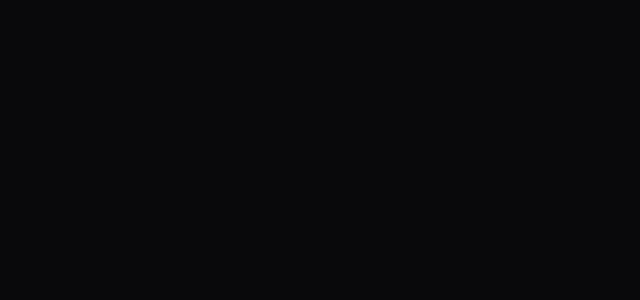
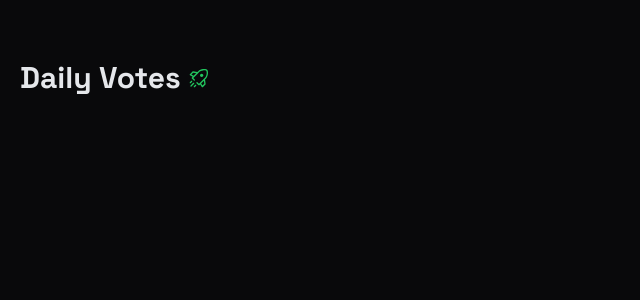
Before and after one commit to jyhaoo/next-daily-vote, a Next.js app: page / in a window 1280 px wide. Shown: the top 300 px of the page, without its empty margins (0-640 px from the left). Built offline with nearby package versions, Linux system fonts and the light colour scheme.

Commit message:
style: add navbar

```diff
--- a/app/layout.tsx
+++ b/app/layout.tsx
@@ -3,6 +3,7 @@
 import "./globals.css";
 import { ThemeProvider } from "@/components/theme-provider";
 import QueryProvider from "@/components/QueryProvider";
+import Navbar from "@/components/nav/Navbar";
 
 const inter = Space_Grotesk({ subsets: ["latin"] });
 
@@ -29,7 +30,12 @@
           enableSystem
           disableTransitionOnChange
         >
-          <QueryProvider>{children}</QueryProvider>
+          <QueryProvider>
+            <main className="flex flex-col max-w-7xl mx-auto min-h-screen space-y-10 p-5">
+              <Navbar />
+              <div className="w-full flex-1">{children}</div>
+            </main>
+          </QueryProvider>
         </ThemeProvider>
       </body>
     </html>
--- /dev/null
+++ b/components/nav/Navbar.tsx
@@ -0,0 +1,14 @@
+"use client";
+import { RocketIcon } from "@radix-ui/react-icons";
+import Link from "next/link";
+
+export default function Navbar() {
+  return (
+    <nav className="w-full flex items-center justify-between">
+      <Link href="/" className="flex items-center gap-2">
+        <h1 className="text-3xl font-bold">Daily Votes </h1>
+        <RocketIcon className="w-5 h-5 amimate-launch transition-all transform text-green-500" />
+      </Link>
+    </nav>
+  );
+}
--- a/package.json
+++ b/package.json
@@ -9,6 +9,7 @@
     "lint": "next lint"
   },
   "dependencies": {
+    "@radix-ui/react-icons": "^1.3.0",
     "@supabase/supabase-js": "^2.39.8",
     "@tanstack/react-query": "^5.28.4",
     "next": "14.1.3",
```
Also changed, not shown: 1 other file (tests, documents, lock files or other folders).
